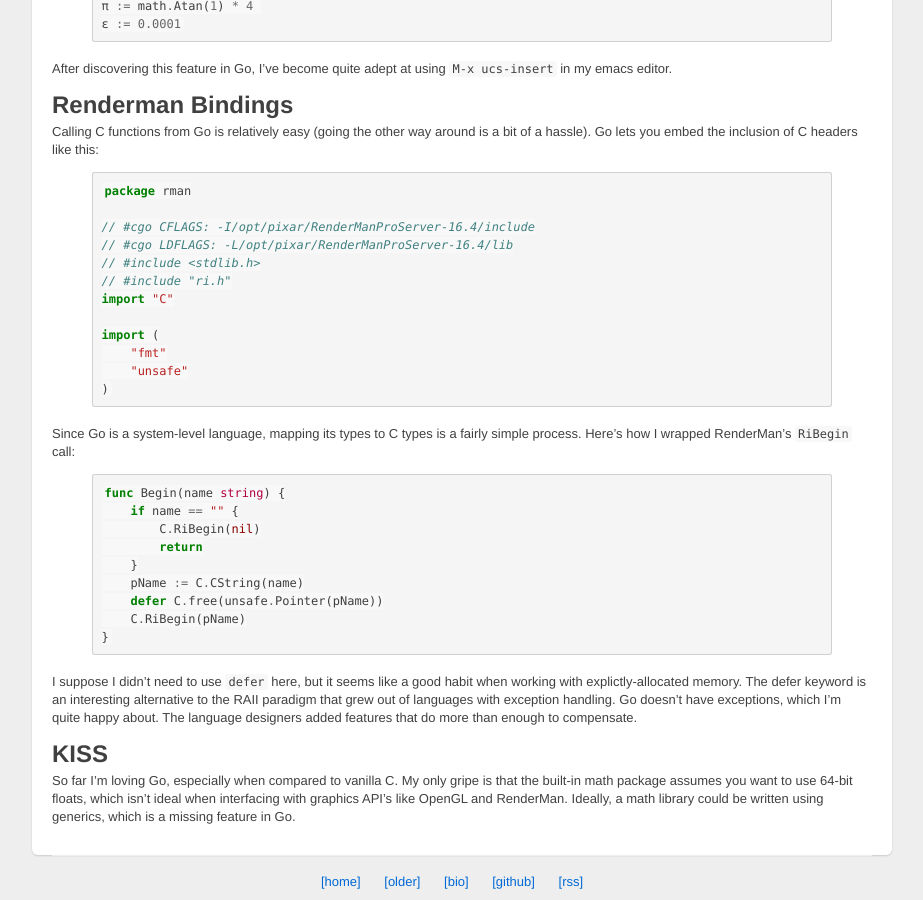
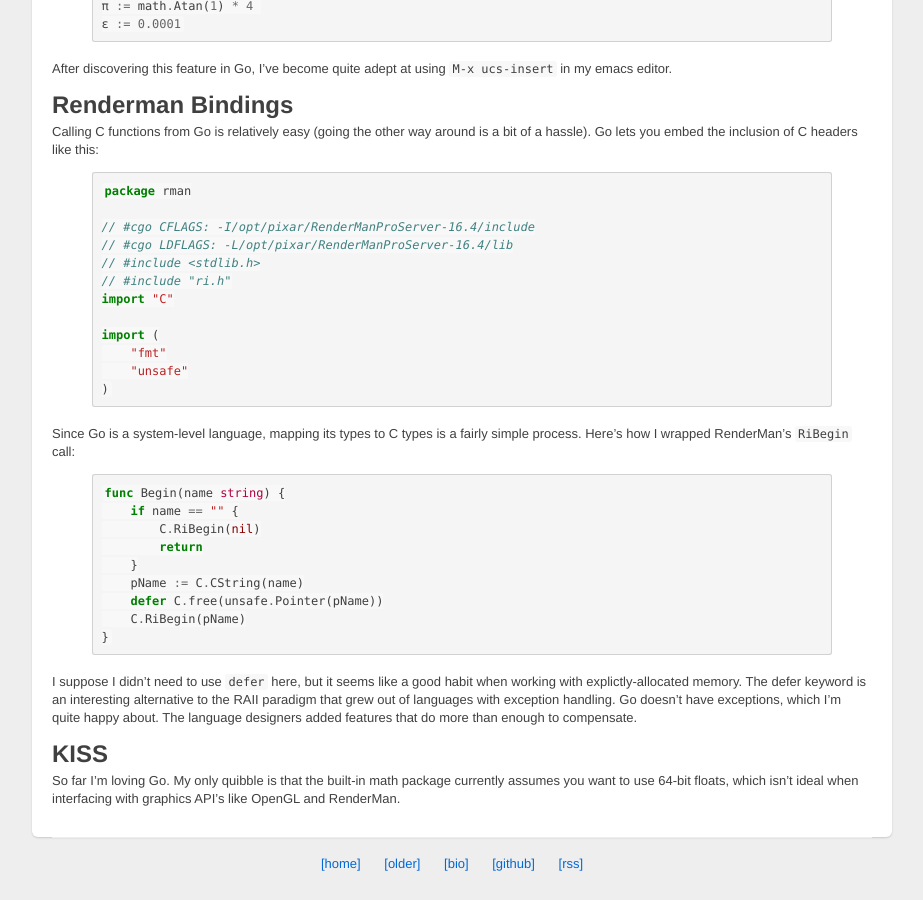
Before and after one commit to prideout/prideout.github.com, a Jekyll site: the page built from _posts/2011-12-29-go-and-renderman.md, in a window 1280 px wide and 900 px high, scrolled down 1737 px. Shown: the whole window, without its empty margins (178-1101 px from the left). Built offline with Jekyll 4.4.1, drawn with Linux system fonts in a browser that asks for light colours.

Commit message:
another update

```diff
--- a/_posts/2011-12-29-go-and-renderman.md
+++ b/_posts/2011-12-29-go-and-renderman.md
@@ -127,4 +127,4 @@ I suppose I didn't need to use `defer` here, but it seems like a good habit when
 
 ## KISS
 
-So far I'm loving Go, especially when compared to vanilla C.  My only gripe is that the built-in math package assumes you want to use 64-bit floats, which isn't ideal when interfacing with graphics API's like OpenGL and RenderMan.  Ideally, a math library could be written using generics, which is a missing feature in Go.
+So far I'm loving Go.  My only quibble is that the built-in math package currently assumes you want to use 64-bit floats, which isn't ideal when interfacing with graphics API's like OpenGL and RenderMan.
```
